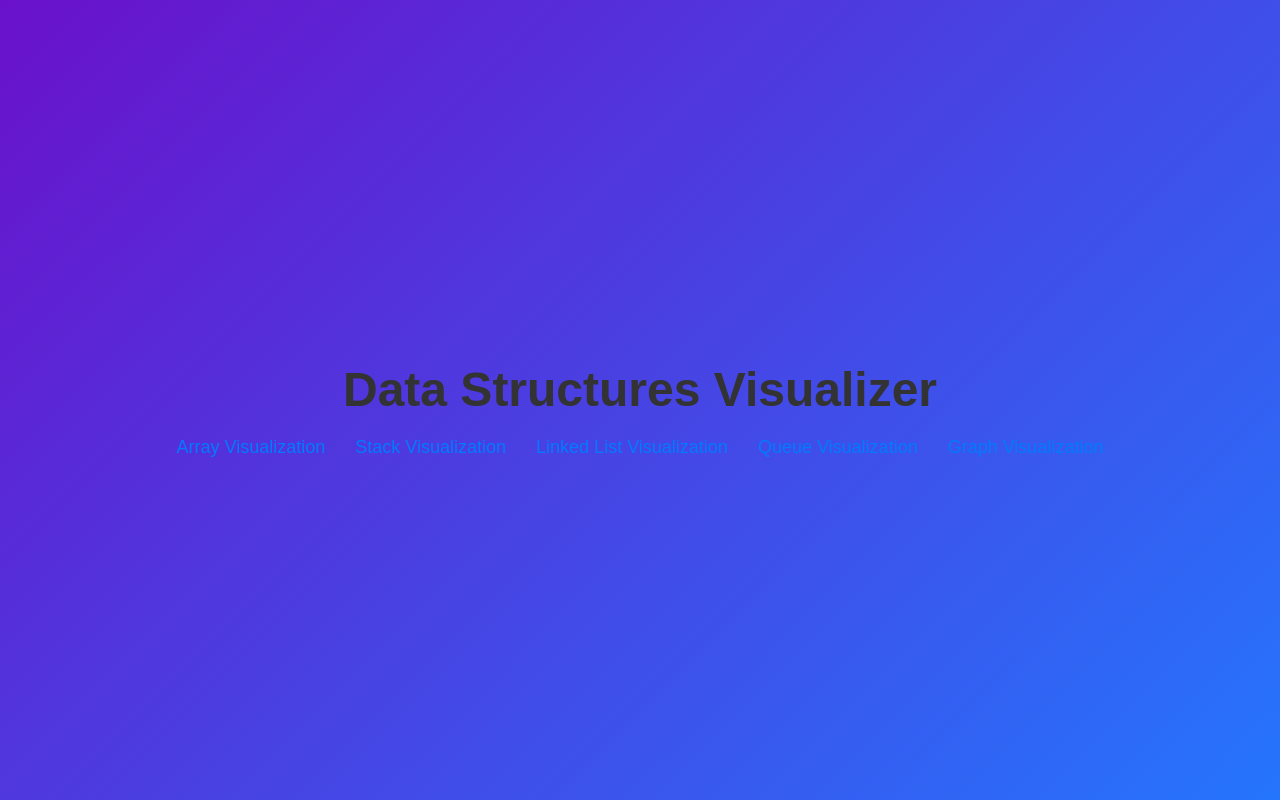
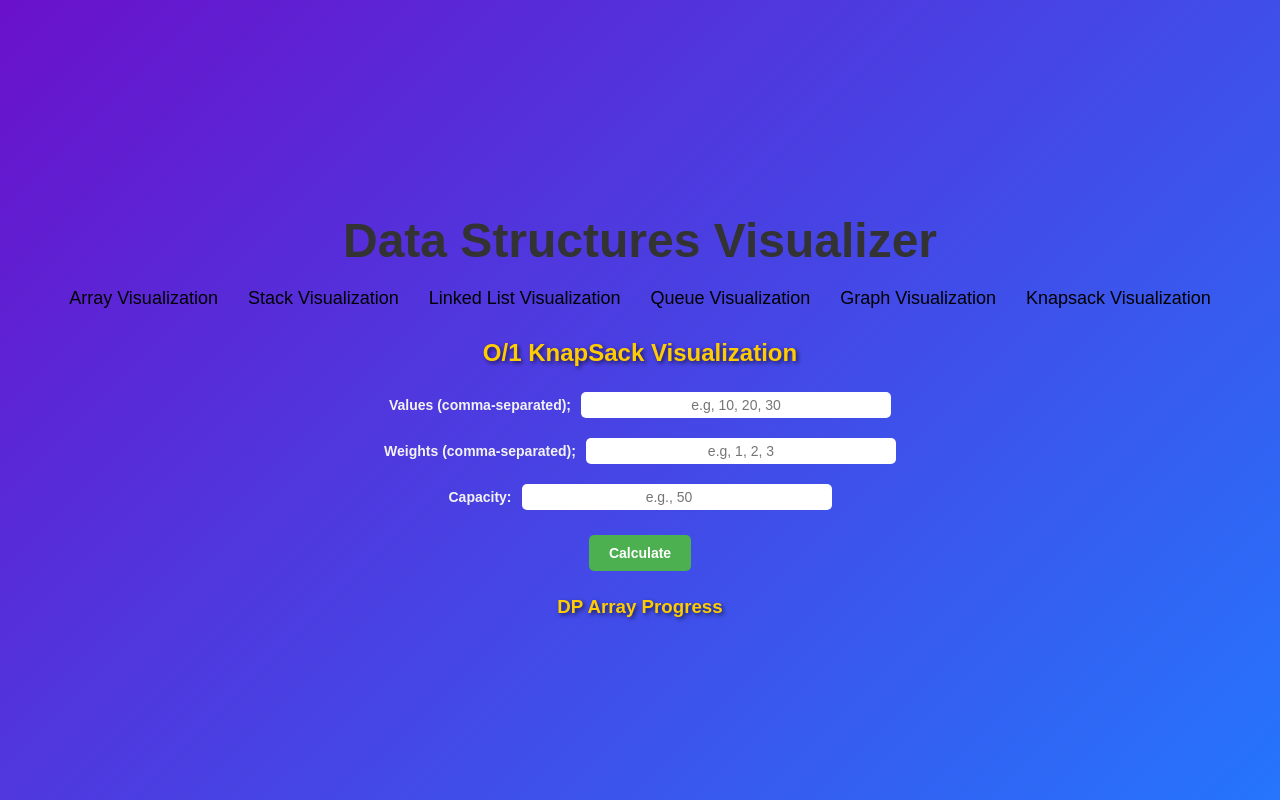
Before and after one commit to harikuchipudi/Data-Structure-Visualization, a React (Create React App) app in the folder frontend/: page /knapsack in a window 1280 px wide. Built offline with nearby package versions, Linux system fonts and the light colour scheme.

Commit message:
KnapSack problem

```diff
--- a/frontend/src/App.css
+++ b/frontend/src/App.css
@@ -38,7 +38,7 @@ body {
 
 .nav-link {
   text-decoration: none;
-  color: #007BFF;
+  color: black;
   font-size: 18px;
 }
 
--- a/frontend/src/App.js
+++ b/frontend/src/App.js
@@ -4,6 +4,7 @@ import LinkedListVisualization from './pages/linkedlist';
 import StackVisualization from './pages/stack';
 import QueueVisualization from './pages/queue';
 import GraphVisualization from './pages/graph';
+import KnapSack01 from './problems/knapsack01';
 import { BrowserRouter as Router, Routes, Route } from 'react-router-dom';
 import { Link } from 'react-router-dom';
 
@@ -30,6 +31,9 @@ function App() {
               <li>
                 <Link to="/graph" className="nav-link">Graph Visualization</Link>
               </li>
+              <li>
+                <Link to="/knapsack" className='nav-link'>Knapsack Visualization</Link>
+              </li>
             </ul>
           </nav>
 
@@ -39,6 +43,7 @@ function App() {
             <Route path="/linked-list" element={<LinkedListVisualization />} />
             <Route path="/queue" element={<QueueVisualization/>}/>
             <Route path="/graph" element={<GraphVisualization/>}/>
+            <Route path="/knapsack" element={<KnapSack01/>}/>
 
             <Route path="/" element={<div className="home-container">
               <h2>Welcome to the Data Structures Visualizer!</h2>
--- /dev/null
+++ b/frontend/src/problems/knapsack01.js
@@ -0,0 +1,82 @@
+import React, { useState } from "react";
+import "./knapsackStyles.css";
+function KnapSack01() {
+
+    const [values, setValues] = useState([]);
+    const [weights, setWeights] = useState([]);
+    const [capacity, setCapacity] = useState([]);
+    const [result, setResult] = useState(null);
+    const [maxValue, setMaxValue] = useState(null);
+    const [dpGrid, setDpGrid] = useState([]);
+
+    const findMaxValue = () => {
+        const n = values.length;
+        const dp = Array(capacity+1).fill(0);
+        const grid = [dp.slice()];
+
+        for(let i=0; i<n; i++){
+            for(let j=capacity; j>= weights[i]; j--){
+                dp[j] = Math.max(dp[j], values[j] + dp[j-weights[i]]);
+            }
+            grid.push(dp.slice());
+        }
+
+        setDpGrid(grid);
+        setMaxValue(dp[capacity]);
+    };
+
+    const handleInputChange = (e, type) => {
+        const value = e.target.value.split(",").map(Number);
+        if(type === "values") setValues(value);
+        if(type === "weights") setWeights(value);
+    };
+
+    const handleCapacityChange = (e) => {
+        setCapacity(Number(e.target.value));
+    }
+
+    return(
+        <div className="knapsack-container">
+            <h2>O/1 KnapSack Visualization</h2>
+
+            <div className="input-section">
+                <label>
+                    Values (comma-separated);
+                    <input type="text" onChange={(e) => handleInputChange(e, "values")} placeholder="e.g, 10, 20, 30"/>
+                </label>
+                <label>
+                    Weights (comma-separated);
+                    <input type="text" onChange={(e) => handleInputChange(e, "weights")} placeholder="e.g, 1, 2, 3" />
+                </label>
+                <label>
+                    Capacity:
+                    <input type="number" onChange={handleCapacityChange} placeholder="e.g., 50" />
+                </label>
+                <button onClick={findMaxValue}>Calculate</button>
+            </div>
+
+            <div className="dp-grid">
+                <h3>DP Array Progress</h3>
+                {dpGrid.map((row, index) => (
+                    <div key={index} className="dp-row">
+                        {row.map((cell, idx) => (
+                            <div key={idx} className="dp-cell">
+                                {cell}
+                            </div>
+                        ))}
+                    </div>
+                ))}
+            </div>
+
+            {maxValue !== null && (
+            <div className="result-section">
+            <h3>Maximum Value: {maxValue}</h3>
+            </div>
+        )}
+
+
+        </div>
+    )
+}
+
+export default KnapSack01;
--- /dev/null
+++ b/frontend/src/problems/knapsackStyles.css
@@ -0,0 +1,56 @@
+.knapsack-container {
+    font-family: Arial, sans-serif;
+    text-align: center;
+    margin: 20px;
+  }
+
+  .input-section {
+    margin: 20px;
+  }
+
+  .input-section label {
+    display: block;
+    margin-bottom: 10px;
+  }
+
+  .input-section input {
+    padding: 5px;
+    margin-left: 10px;
+    width: 300px;
+  }
+
+  .input-section button {
+    padding: 10px 20px;
+    margin-top: 10px;
+    background-color: #4caf50;
+    color: white;
+    border: none;
+    cursor: pointer;
+  }
+
+  .dp-grid {
+    margin: 20px;
+    color: black;
+  }
+
+  .dp-row {
+    display: flex;
+    justify-content: center;
+    margin-bottom: 5px;
+  }
+
+  .dp-cell {
+    width: 40px;
+    height: 40px;
+    line-height: 40px;
+    margin: 2px;
+    text-align: center;
+    background-color: #e0f7fa;
+    border: 1px solid #00796b;
+  }
+
+  .result-section {
+    margin: 20px;
+    font-size: 20px;
+    color: #00796b;
+  }
```
